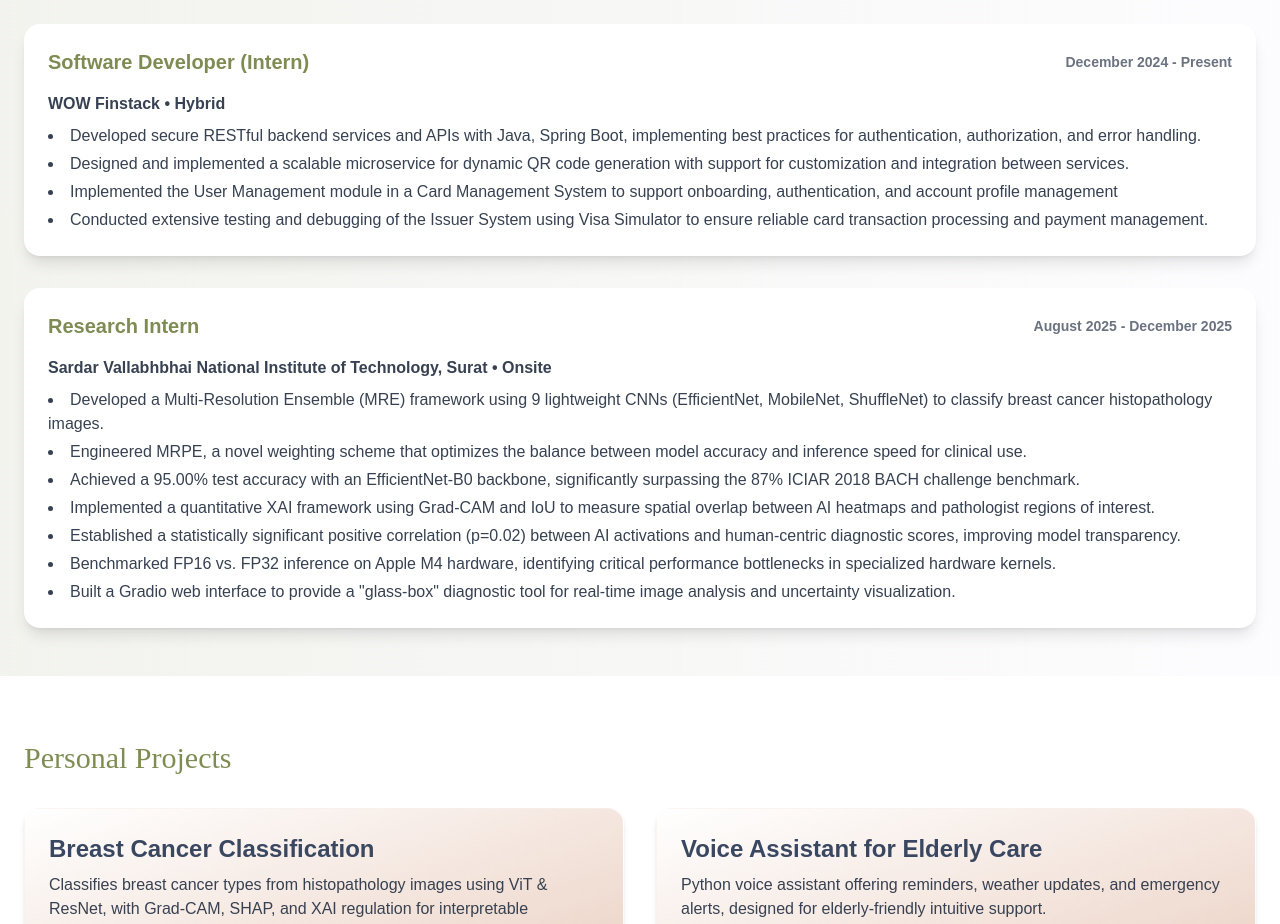
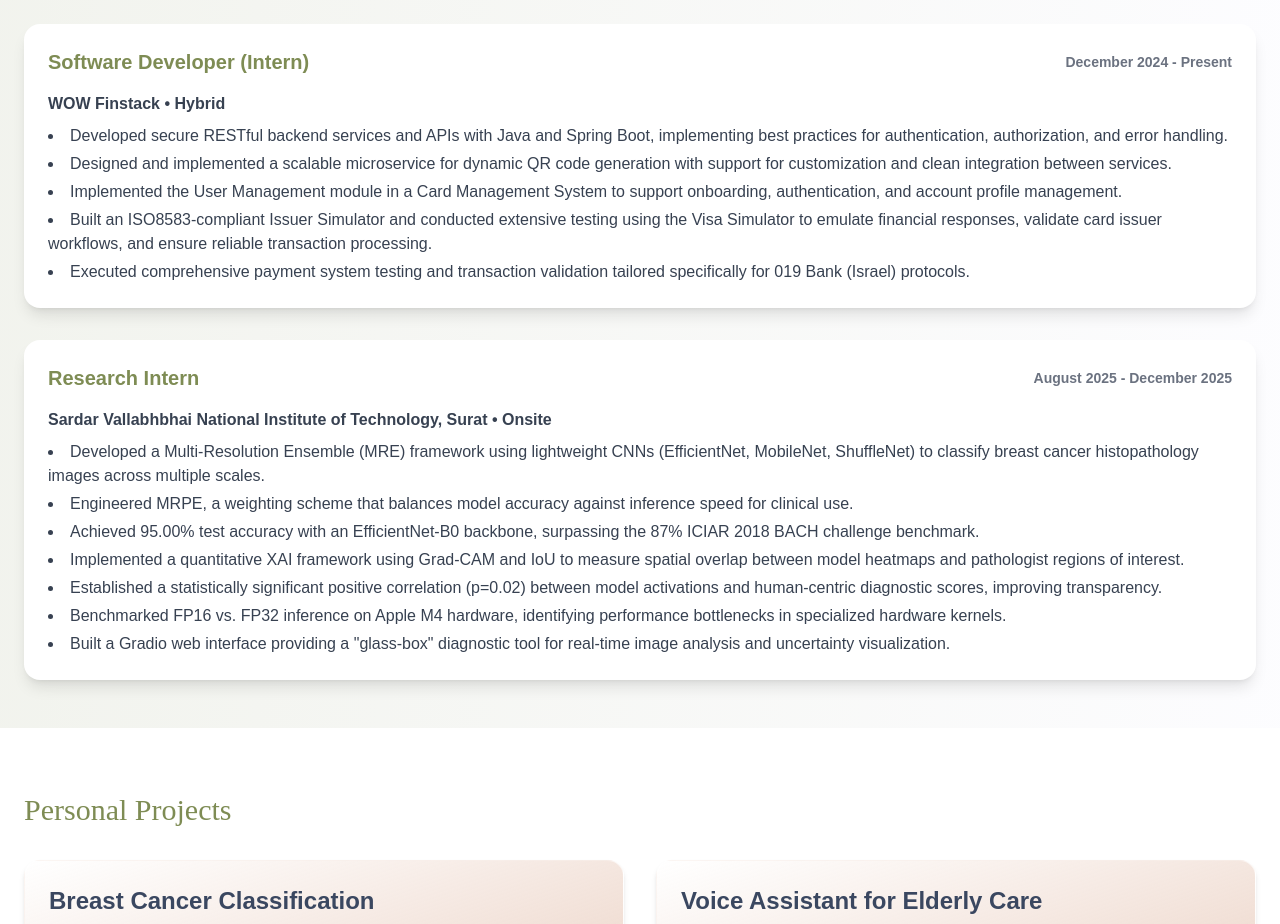
Before and after one commit to Srishti-Organization/portfolio-vite, a React (Vite) app: page / in a window 1280 px wide. Shown: the part 1060-1984 px from the top of the page. Built offline with nearby package versions, Linux system fonts and the light colour scheme.

Commit message:
Update: experience.jsx

```diff
--- a/src/sections/Experience.jsx
+++ b/src/sections/Experience.jsx
@@ -8,10 +8,11 @@
       role: "Software Developer (Intern)",
       duration: "December 2024 - Present",
       details: [
-        "Developed secure RESTful backend services and APIs with Java, Spring Boot, implementing best practices for authentication, authorization, and error handling.",
-        "Designed and implemented a scalable microservice for dynamic QR code generation with support for customization and integration between services.",
-        "Implemented the User Management module in a Card Management System to support onboarding, authentication, and account profile management",
-        "Conducted extensive testing and debugging of the Issuer System using Visa Simulator to ensure reliable card transaction processing and payment management."
+        "Developed secure RESTful backend services and APIs with Java and Spring Boot, implementing best practices for authentication, authorization, and error handling.",
+        "Designed and implemented a scalable microservice for dynamic QR code generation with support for customization and clean integration between services.",
+        "Implemented the User Management module in a Card Management System to support onboarding, authentication, and account profile management.",
+        "Built an ISO8583-compliant Issuer Simulator and conducted extensive testing using the Visa Simulator to emulate financial responses, validate card issuer workflows, and ensure reliable transaction processing.",
+        "Executed comprehensive payment system testing and transaction validation tailored specifically for 019 Bank (Israel) protocols."
       ]
     },
     {
@@ -20,13 +21,13 @@
       role: "Research Intern",
       duration: "August 2025 - December 2025",
       details: [
-        "Developed a Multi-Resolution Ensemble (MRE) framework using 9 lightweight CNNs (EfficientNet, MobileNet, ShuffleNet) to classify breast cancer histopathology images.",
-        "Engineered MRPE, a novel weighting scheme that optimizes the balance between model accuracy and inference speed for clinical use.",
-        "Achieved a 95.00% test accuracy with an EfficientNet-B0 backbone, significantly surpassing the 87% ICIAR 2018 BACH challenge benchmark.",
-        "Implemented a quantitative XAI framework using Grad-CAM and IoU to measure spatial overlap between AI heatmaps and pathologist regions of interest.",
-        "Established a statistically significant positive correlation (p=0.02) between AI activations and human-centric diagnostic scores, improving model transparency.",
-        "Benchmarked FP16 vs. FP32 inference on Apple M4 hardware, identifying critical performance bottlenecks in specialized hardware kernels.",
-        "Built a Gradio web interface to provide a \"glass-box\" diagnostic tool for real-time image analysis and uncertainty visualization."
+        "Developed a Multi-Resolution Ensemble (MRE) framework using lightweight CNNs (EfficientNet, MobileNet, ShuffleNet) to classify breast cancer histopathology images across multiple scales.",
+        "Engineered MRPE, a weighting scheme that balances model accuracy against inference speed for clinical use.",
+        "Achieved 95.00% test accuracy with an EfficientNet-B0 backbone, surpassing the 87% ICIAR 2018 BACH challenge benchmark.",
+        "Implemented a quantitative XAI framework using Grad-CAM and IoU to measure spatial overlap between model heatmaps and pathologist regions of interest.",
+        "Established a statistically significant positive correlation (p=0.02) between model activations and human-centric diagnostic scores, improving transparency.",
+        "Benchmarked FP16 vs. FP32 inference on Apple M4 hardware, identifying performance bottlenecks in specialized hardware kernels.",
+        "Built a Gradio web interface providing a \"glass-box\" diagnostic tool for real-time image analysis and uncertainty visualization."
       ]
     }
   ];
```
